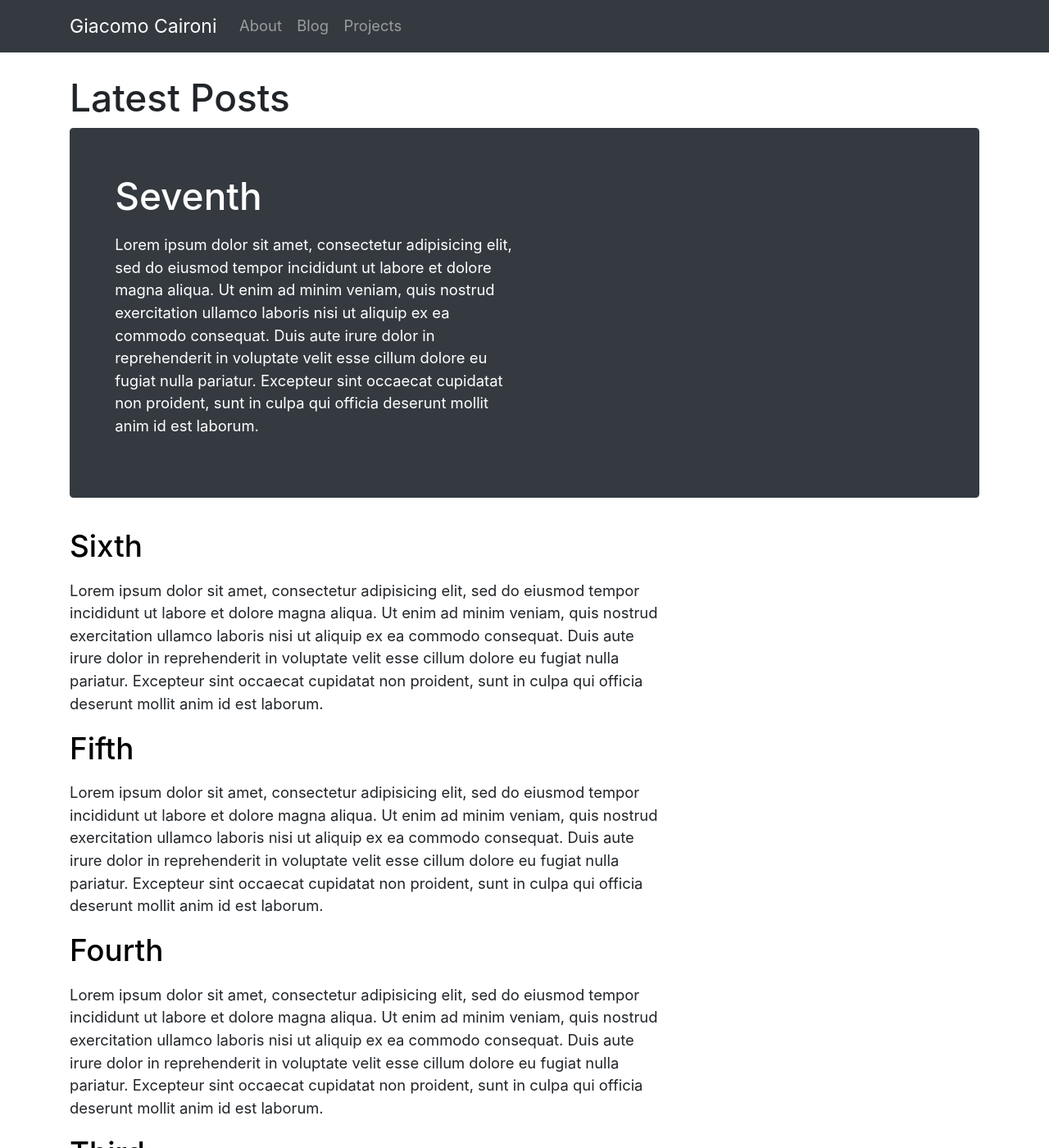
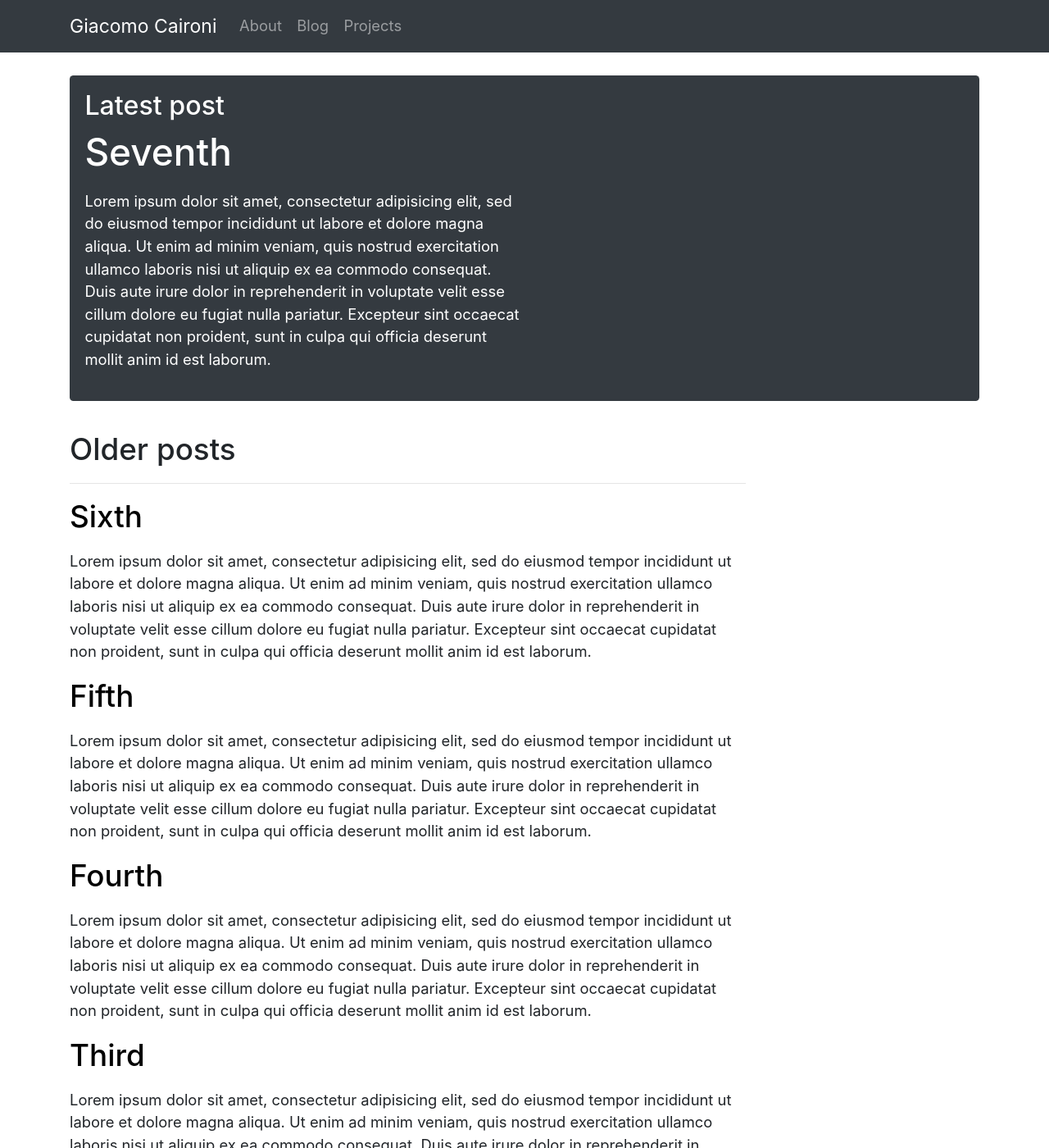
Before and after one commit to giacomocaironi/giacomocaironi.github.io, a Jekyll site: the page built from blog.html, in a window 1280 px wide and 1400 px high. Shown: the whole window at 82% size. Built offline with Jekyll 4.4.1, drawn with Linux system fonts in a browser that asks for light colours; the list of posts is cut into pages by our own code; some of the changed text lies outside the part shown.

Commit message:
Blog pagination and better projects index

```diff
--- a/Gemfile
+++ b/Gemfile
@@ -10,5 +10,5 @@
   gem 'jekyll-sitemap'
   gem 'jekyll-feed'
   gem 'jekyll-seo-tag'
-  gem 'jekyll-paginate'
+  gem 'jekyll-paginate-v2'
 end
--- a/_config.yml
+++ b/_config.yml
@@ -28,8 +28,14 @@
   - jekyll-feed
   - jekyll-sitemap
   - jekyll-seo-tag
-  - jekyll-paginate
+  - jekyll-paginate-v2
 
 feed:
   collections:
     - projects
+
+
+
+# permalink: /:year/:month/:title.html
+pagination:
+  enabled: true
--- a/_data/navigation.yml
+++ b/_data/navigation.yml
@@ -3,6 +3,6 @@
 - name: About
   link: /about.html
 - name: Blog
-  link: /blog.html
+  link: /blog
 - name: Projects
   link: /projects.html
--- a/_layouts/default.html
+++ b/_layouts/default.html
@@ -2,7 +2,7 @@
 layout: minimal
 ---
 <div class="row">
-  <div class="col-md-12 col-lg-8">
+  <div class="col-md-12 col-lg-9">
     {{ content }}
   </div>
 </div>
--- a/assets/css/main.css
+++ b/assets/css/main.css
@@ -29,3 +29,7 @@
   list-style-type: none;
   padding-left: 0px;
 }
+
+.blog-pagination .btn{
+  border-radius: 2rem;
+}
--- a/blog.html
+++ b/blog.html
@@ -1,21 +1,31 @@
 ---
 layout: minimal
 title: Blog
+pagination:
+  enabled: true
+  per_page: 5
+  sort_field: 'date'
+  sort_reverse: true
+  indexpage: 'blog/index'
+  permalink: 'blog/:num/'
+  title: ':title - page :num'
+  offset: 1
 ---
-<h1>Latest Posts</h1>
 
-<div class="jumbotron p-4 p-md-5 main-post rounded bg-dark">
+<div class="jumbotron p-4 p-md-3 main-post rounded bg-dark">
   <div class="col-md-6 px-0">
+    <h3>Latest post</h3>
     <h1><a href="{{ site.posts[0].url }}">{{ site.posts[0].title }}</a></h1>
     <p>{{ site.posts[0].excerpt }}</p>
   </div>
 </div>
 
-
 <div class="row">
-  <div class="col-md-12 col-lg-8">
+  <div class="col-md-12 col-lg-9">
+    <h2>Older posts</h2>
+    <hr>
     <ul class='post-list'>
-      {% for post in site.posts offset:1 %}
+      {% for post in paginator.posts %}
         <li>
           <h2><a href="{{ post.url }}">{{ post.title }}</a></h2>
           <p>{{ post.excerpt }}</p>
@@ -24,3 +34,17 @@
     </ul>
   </div>
 </div>
+
+<nav class='blog-pagination'>
+  {% if paginator.previous_page %}
+    <a class='btn btn-outline-dark' href="{{ paginator.previous_page_path | prepend: site.baseurl }}">Newer</a>
+  {% else %}
+    <a class='btn btn-outline-dark disabled' href="{{ paginator.previous_page_path | prepend: site.baseurl }}">Newer</a>
+  {% endif %}
+
+  {% if paginator.next_page %}
+    <a class='btn btn-outline-dark' href="{{ paginator.next_page_path | prepend: site.baseurl }}">Older</a>
+  {% else %}
+    <a class='btn btn-outline-dark disabled' href="{{ paginator.next_page_path | prepend: site.baseurl }}">Older</a>
+  {% endif %}
+</nav>
```
Also changed, not shown: _projects/flask-quickstart2.md (added, +4 -0 lines), _projects/flask-quickstart3.md (added, +4 -0 lines), _projects/flask-quickstart4.md (added, +4 -0 lines), _projects/flask-quickstart5.md (added, +4 -0 lines), projects.html (+10 -9 lines), Gemfile.lock.
